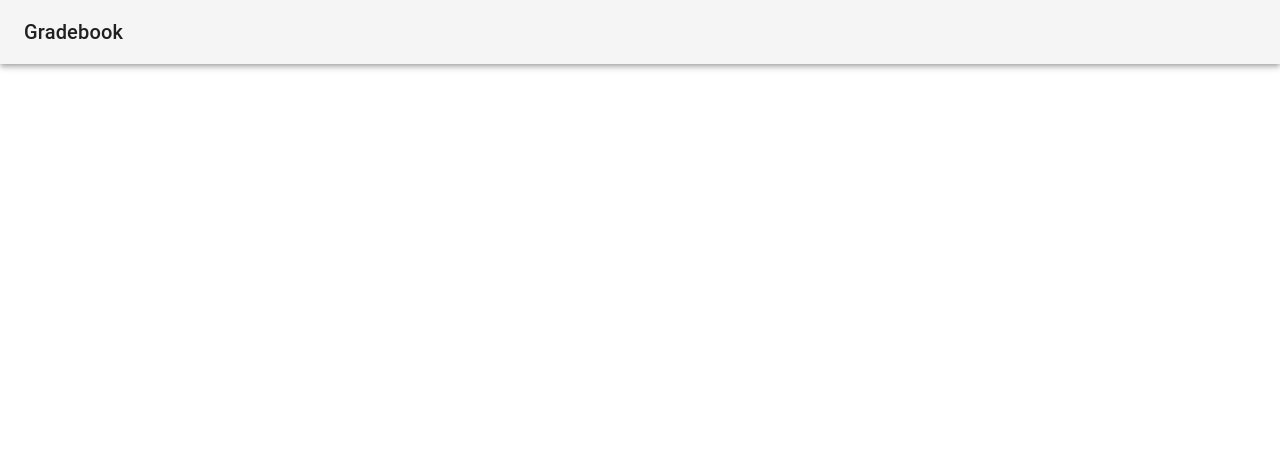
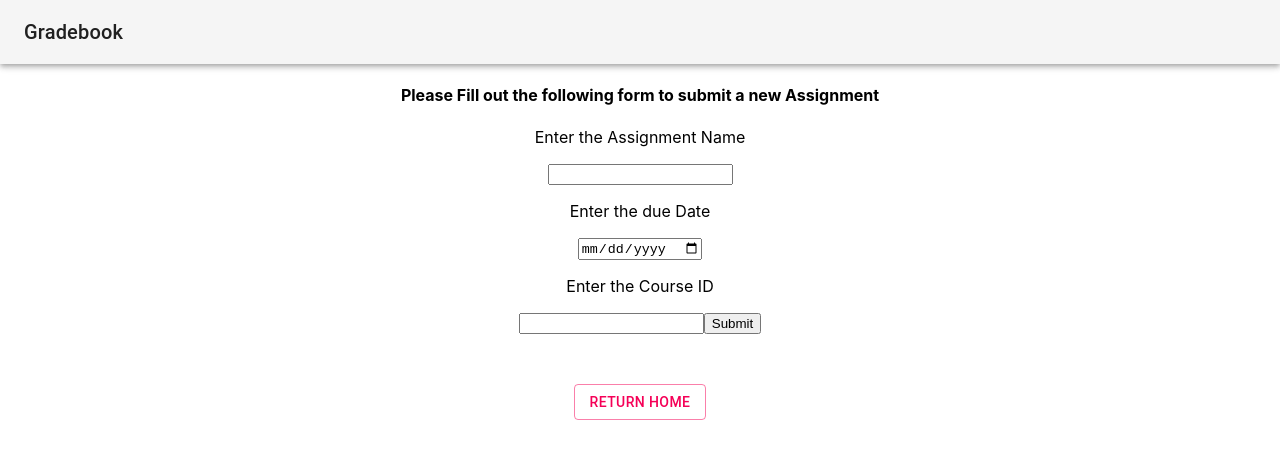
Before and after one commit to justinmello32/CST438-Gradebook-frontend-Mello, a React (Create React App) app: page /add-assignment in a window 1280 px wide. Shown: the top 458 px of the page. Built offline with nearby package versions, Linux system fonts and the light colour scheme.

Commit message:
Working copy of front end functionality.

```diff
--- a/src/App.js
+++ b/src/App.js
@@ -4,6 +4,7 @@ import Toolbar from '@material-ui/core/Toolbar';
 import Typography from '@material-ui/core/Typography';
 import Gradebook from './components/Gradebook';
 import Assignment from './components/Assignment';
+import AddAssignment from './components/AddAssignment';
 import {BrowserRouter, Switch, Route} from 'react-router-dom';
 
 function App() {
@@ -20,6 +21,7 @@ function App() {
        <Switch>
         <Route exact path='/' component={Assignment} />
         <Route path='/gradebook' component={Gradebook} />
+        <Route path='/add-assignment' component={AddAssignment} />
        </Switch>
       </BrowserRouter>
     </div>
--- /dev/null
+++ b/src/components/AddAssignment.js
@@ -0,0 +1,105 @@
+import React, { Component } from 'react';
+import PropTypes from 'prop-types';
+import { ToastContainer, toast } from 'react-toastify';
+import 'react-toastify/dist/ReactToastify.css';
+import Grid from '@material-ui/core/Grid';
+import {DataGrid} from '@material-ui/data-grid';
+import Button from '@material-ui/core/Button';
+import Cookies from 'js-cookie';
+import {SERVER_URL} from '../constants.js'
+import Assignment from './Assignment.js';
+import { Link } from 'react-router-dom'
+import { TextField } from '@material-ui/core'
+import AppBar from '@material-ui/core/AppBar';
+import Toolbar from '@material-ui/core/Toolbar';
+import Typography from '@material-ui/core/Typography';;
+
+class AddAssignment extends Component {
+
+    constructor(props) {
+        super(props);
+        this.state = {
+            assignmentName: '',
+            dueDate: '',
+            courseName: ''
+        };
+    }
+
+    assignmentChangeHandler = (event) => {
+        this.setState({assignmentName: event.target.value});
+    }
+
+    dueDateChangeHandler = (event) => {
+        this.setState({dueDate: event.target.value});
+    }
+
+    courseNameChangeHandler = (event) => {
+        this.setState({courseName: event.target.value});
+    }
+
+
+    mySubmitHandler = (event) => {
+        event.preventDefault();
+        //this.state.assignmentName, this.state.dueDate, this.state.courseName
+        const token = Cookies.get('XSRF-TOKEN');
+
+        var assignmentName = this.state.assignmentName;
+        var dueDate = this.state.dueDate;
+        var courseName = this.state.courseName
+
+      fetch(`${SERVER_URL}/assignment?name=` + assignmentName + `&dueDate=` + dueDate + `&courseID=` + courseName,
+        {
+          method: 'POST',
+          headers: { 'X-XSRF-TOKEN': token }
+        })
+    .then(res => {
+        if (res.ok) {
+          toast.success("A new Assignment has been added", {
+              position: toast.POSITION.BOTTOM_LEFT
+          });
+          console.log("A new Assignment has been added");
+          alert("The assignment" + assignmentName + " has been created!")
+        } else {
+          toast.error("Error, course not added", {
+              position: toast.POSITION.BOTTOM_LEFT
+          });
+          console.error('Error Status =' + res.status);
+        }})
+      .catch(err => {
+        toast.error("Error, course not added", {
+              position: toast.POSITION.BOTTOM_LEFT
+        });
+        console.error(err);
+      })
+      }
+
+    render() {
+
+         return (
+             <div>
+            <div className="App">
+             <h4>Please Fill out the following form to submit a new Assignment </h4>
+
+             <form onSubmit={this.mySubmitHandler}>
+                <p>Enter the Assignment Name</p>
+                <input name='assignmentName' onChange={this.assignmentChangeHandler} />
+                <p>Enter the due Date</p>
+                <input type="date" name='dueDate' onChange={this.dueDateChangeHandler}  />
+                <p>Enter the Course ID</p>
+                <input variant="outlined" type="number" name='courseName' onChange={this.courseNameChangeHandler}/>
+                <input type="submit"/>
+            </form>
+
+            <Button component={Link} to={{pathname:'/'}}
+                        variant="outlined" color="secondary"  style={{margin: 50}}>
+                  Return Home
+                </Button>
+             <ToastContainer autoClose={1500} />
+             </div>
+             </div>
+
+         )
+     }
+
+ }
+export default AddAssignment;
--- a/src/components/Assignment.js
+++ b/src/components/Assignment.js
@@ -81,6 +81,10 @@ class Assignment extends Component {
                         variant="outlined" color="primary" disabled={this.state.rows.length==0}  style={{margin: 10}}>
                   Grade
                 </Button>
+                <Button component={Link} to={{pathname:'/add-assignment' , assignment: this.state.rows[this.state.selected]}}
+                        variant="outlined" color="secondary"  style={{margin: 10}}>
+                  Add Assignment
+                </Button>
           </div>
       )
   }
--- a/src/components/Gradebook.js
+++ b/src/components/Gradebook.js
@@ -26,6 +26,8 @@ class Gradebook extends Component {
      componentDidMount() {
       this.fetchGrades();
     }
+
+
 
     fetchGrades = () => {
       console.log("Gradebook.fetchGrades");
```
Also changed, not shown: 2 other files (tests, documents, lock files or other folders).
